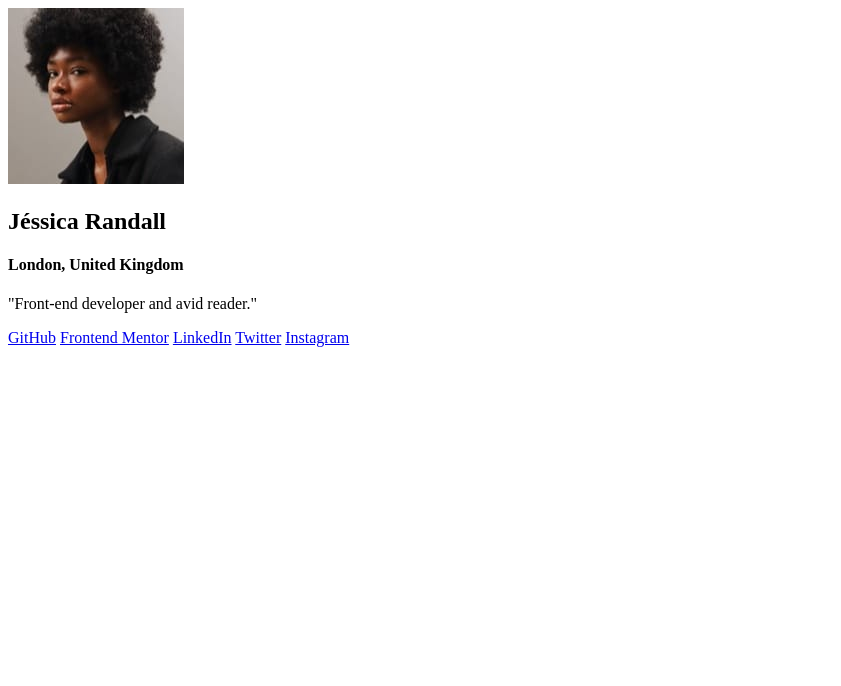
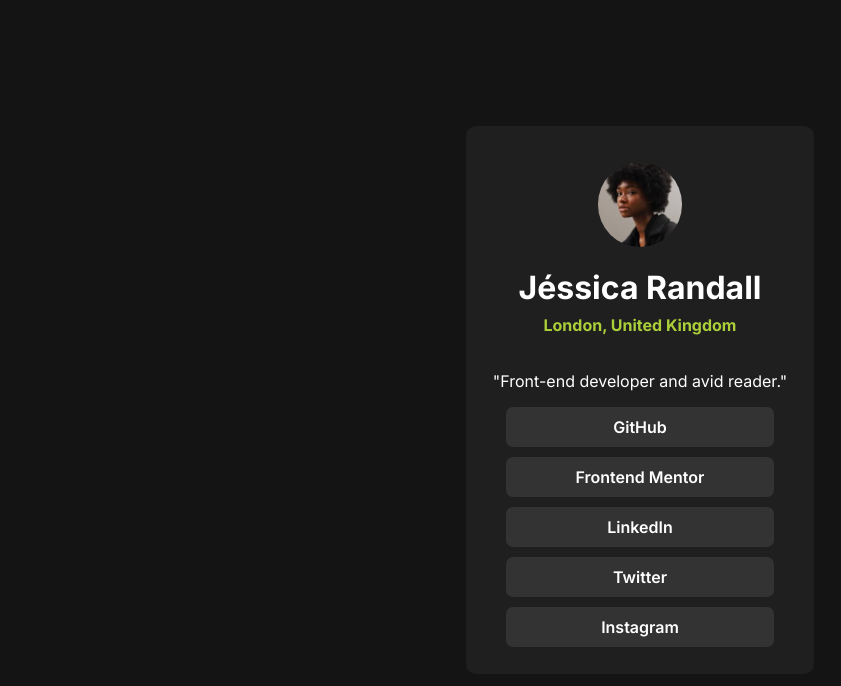
Before and after one commit to kelsonobd/Formulario, a plain HTML site: page index.html in a window 1280 px wide. Shown: the whole page, without its empty margins (0-841 px from the left). Drawn offline with Linux system fonts and the light colour scheme.

Commit message:
finished

```diff
--- a/assets/styles/style.css
+++ b/assets/styles/style.css
@@ -0,0 +1,86 @@
+@import url('https://fonts.googleapis.com/css2?family=Inter:wght@100..900&display=swap');
+
+
+:root {
+    --color-black: #141414;
+    --color-black-two: #1f1f1f;
+    --colosr-black-tree: #333333;
+    --color-white: #fff;
+    --color-green: #abcf39;
+}
+
+body {
+    font-family: "Inter", sans-serif;
+    margin: 0;
+    padding: 0;
+    box-sizing: border-box;
+}
+
+.container {
+    height: 100vh;
+    background-color: var(--color-black);
+    display: flex;
+    align-items: center;
+    justify-content: center;
+}
+
+.container--Div {
+    display: flex;
+    flex-direction: column;
+    align-items: center;
+    align-self: center;
+    width: 21.8rem;
+    height: 34.3rem;
+    background-color: var(--color-black-two);
+    border-radius: 10px;
+}
+
+.container--Div img {
+    margin-top:2.3rem;
+    border-radius: 3.1rem;
+    width: 5.3rem;
+}
+
+.container .titles {
+    margin-top: 10px;
+    text-align: center;
+    line-height: 17px;
+    color: var(--color-white)
+}
+
+.container .titles h4 {
+    color: var(--color-green)
+}
+
+p {
+    color: var(--color-white);
+    font-weight: 400;
+}
+
+.container .links {
+    display: flex;
+    flex-direction: column;
+    align-items: center;
+    gap: 10px;
+    color: var(--color-white);
+    font-weight: 600;
+
+}
+
+.container .links a {
+    display: flex;
+    flex-direction: column;
+    justify-content: center;
+    align-items: center;
+    width: 16.8rem;
+    height: 2.5rem;
+    border-radius: 7px;
+    text-decoration: none;
+    color: var(--color-white);
+    background-color: var(--colosr-black-tree);
+}
+
+.container .links a:hover {
+    background-color: var(--color-green);
+    color: #333333;
+}
--- a/index.html
+++ b/index.html
@@ -1,21 +1,27 @@
 <!DOCTYPE html>
 <html lang="en">
+
 <head>
   <meta charset="UTF-8">
-  <meta name="viewport" content="width=device-width, initial-scale=1.0"> <!-- displays site properly based on user's device -->
-
+  <meta name="viewport" content="width=device-width, initial-scale=1.0">
+  <!-- displays site properly based on user's device -->
   <link rel="icon" type="image/png" sizes="32x32" href="./assets/images/favicon-32x32.png">
-
   <title>Frontend Mentor | Social links profile</title>
+  <link rel="stylesheet" href="assets/styles/style.css" />
 
 </head>
+
 <body>
-<section class="container">
-
+  <main class="container">
+    <div class="container--Div">
       <img src="./assets/images/avatar-jessica.jpeg" alt="">
+      <div class= "titles">
         <h1>Jéssica Randall</h1>
       <h4>London, United Kingdom</h4>
+
+      </div>
       <p>"Front-end developer and avid reader."</p>
+
       <div class="links">
         <a href="#">GitHub</a>
         <a href="#">Frontend Mentor</a>
@@ -24,12 +30,13 @@
         <a href="#">Instagram</a>
       </div>
 
-
-  </section>
+    </div>
+  </main>
 
 
 
 
   </div>
 </body>
+
 </html>
```
Lines whose indentation alone changed are shown as unchanged.
